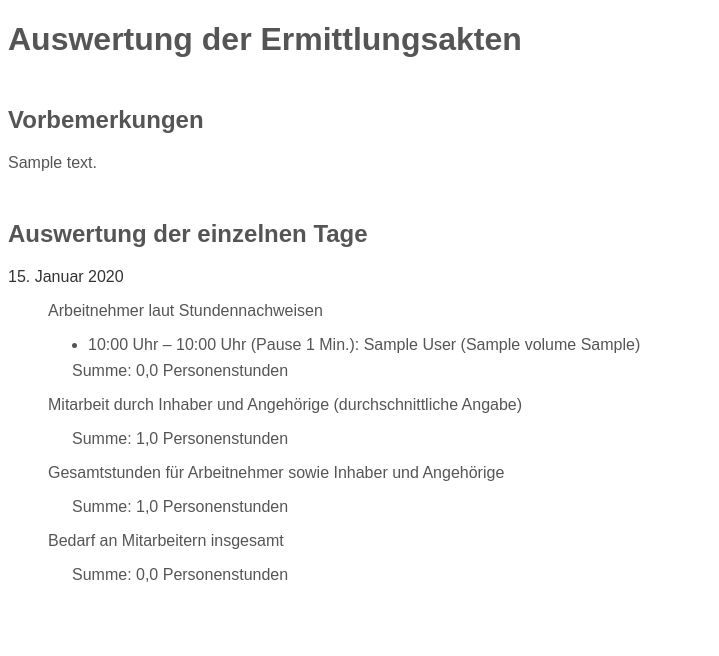
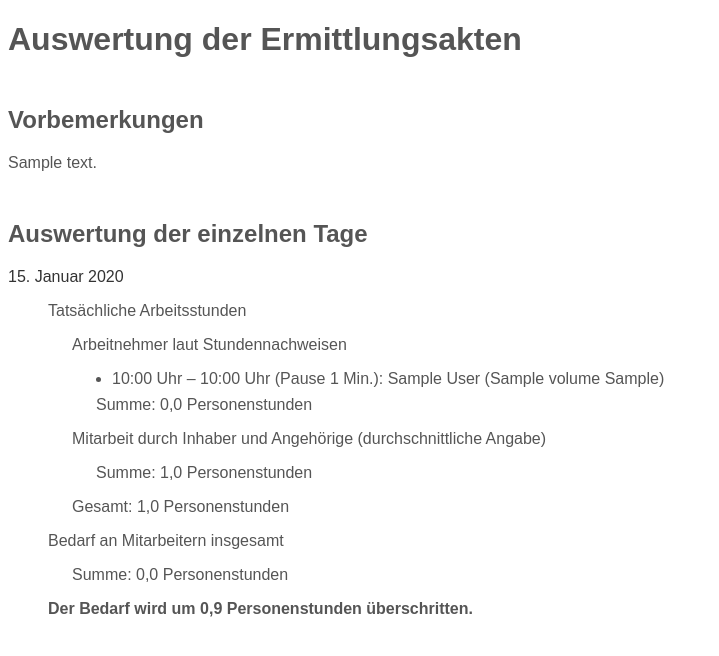
Before and after one commit to normanjaeckel/HoursInRestaurant, a Django app: page /views in a window 1280 px wide. Shown: the top 656 px of the page, without its empty margins (0-719 px from the left). Run offline with Django 5.2, Linux system fonts and the light colour scheme; a user stored in the database is signed in; tables that the repository leaves empty hold one stand-in row (values such as "Sample post").

Commit message:
Updated overview.

```diff
--- a/hoursinrestaurant/templates/overview.html
+++ b/hoursinrestaurant/templates/overview.html
@@ -21,6 +21,10 @@
         dt:not(:first-child) {
             margin-top: 2em;
         }
+
+        div.indent {
+            margin-left: 1.5em;
+        }
     </style>
 </head>
 
@@ -35,11 +39,14 @@
         {% for day, elements in days %}
         <dt>{{ day }}</dt>
         <dd>
+            <p>Tatsächliche Arbeitsstunden</p>
+            <div class="indent">
                 <p>Arbeitnehmer laut Stundennachweisen</p>
                 <p>
                 <ul>
                     {% for hour in elements.hours %}
-                <li> {{ hour.begin }} Uhr – {{ hour.end }} Uhr (Pause {{ hour.break_time }} Min.): {{ hour.employee }}
+                    <li> {{ hour.begin }} Uhr – {{ hour.end }} Uhr
+                        (Pause {{ hour.break_time }} Min.): {{ hour.employee }}
                         ({{hour.sheet.source}})</li>
                     {% endfor %}
                     <li style="margin-top: 0.5em; margin-left: -1em; list-style-type: none;">
@@ -48,10 +55,8 @@
                 </p>
                 <p>Mitarbeit durch Inhaber und Angehörige (durchschnittliche Angabe)</p>
                 <p style="padding-left: 1.5em;">Summe: {{ elements.coworking_total|floatformat:1 }} Personenstunden</p>
-            <p>Gesamtstunden für Arbeitnehmer sowie Inhaber und Angehörige</p>
-            <p style="padding-left: 1.5em;">
-                Summe: {{ elements.work_total|floatformat:1 }} Personenstunden
-            </p>
+                <p>Gesamt: {{ elements.work_total|floatformat:1 }} Personenstunden</p>
+            </div>
             <p>Bedarf an Mitarbeitern insgesamt</p>
             <p>
             <ul>
@@ -62,6 +67,7 @@
                     Summe: {{ elements.staff_total|floatformat:1 }} Personenstunden</li>
             </ul>
             </p>
+            <p><strong>{{ elements.conclusio }}</strong></p>
         </dd>
         {% endfor %}
     </dl>
--- a/hoursinrestaurant/views.py
+++ b/hoursinrestaurant/views.py
@@ -14,15 +14,18 @@ class Overview(LoginRequiredMixin, TemplateView):
 
     def get_context_data(self, **kwargs: Any) -> dict[str, Any]:
         context = super().get_context_data(**kwargs)
-        days = defaultdict(lambda: {
-            "date_obj": None,
-            "hours": [],
-            "hours_total": 0,
-            "coworking_total": 0,
-            "work_total": 0,
-            "staffs": [],
-            "staff_total": 0
-            })
+        days = defaultdict(
+            lambda: {
+                "date_obj": None,
+                "hours": [],
+                "hours_total": 0,
+                "coworking_total": 0,
+                "work_total": 0,
+                "staffs": [],
+                "staff_total": 0,
+                "conclusio": "",
+            }
+        )
 
         for wd in WorkingDay.objects.all():
             days[formats.date_format(wd.date)]["date_obj"] = wd.date
@@ -32,11 +35,21 @@ class Overview(LoginRequiredMixin, TemplateView):
         for day in days:
             date = days[day]["date_obj"]
             days[day]["coworking_total"] = Coworking.objects.filter(
-                begin__lte=date, end__gte=date).aggregate(Sum("hours", default=0.0))["hours__sum"]
-            days[day]["work_total"] = days[day]["hours_total"] + days[day]["coworking_total"]
+                begin__lte=date, end__gte=date
+            ).aggregate(Sum("hours", default=0.0))["hours__sum"]
+            days[day]["work_total"] = (
+                days[day]["hours_total"] + days[day]["coworking_total"]
+            )
             for re in Restaurant.objects.all():
                 days[day]["staffs"].extend(re.staff_at_date(days[day]["date_obj"]))
-            days[day]["staff_total"] = sum(( staff.hours for staff in days[day]["staffs"]))
+            days[day]["staff_total"] = sum(
+                (staff.hours for staff in days[day]["staffs"])
+            )
+            diff = days[day]["work_total"] - days[day]["staff_total"]
+            if diff > 0:
+                days[day][
+                    "conclusio"
+                ] = f"Der Bedarf wird um {formats.number_format(diff,1)} Personenstunden überschritten."
 
         context["days"] = sorted(days.items(), key=lambda t: t[1]["date_obj"])
 
```
Also changed, not shown: hoursinrestaurant/admin.py (+10 -1 lines), hoursinrestaurant/management/commands/import-staff.py (+9 -1 lines), hoursinrestaurant/models.py (+11 -4 lines). Lines whose indentation alone changed are shown as unchanged.
